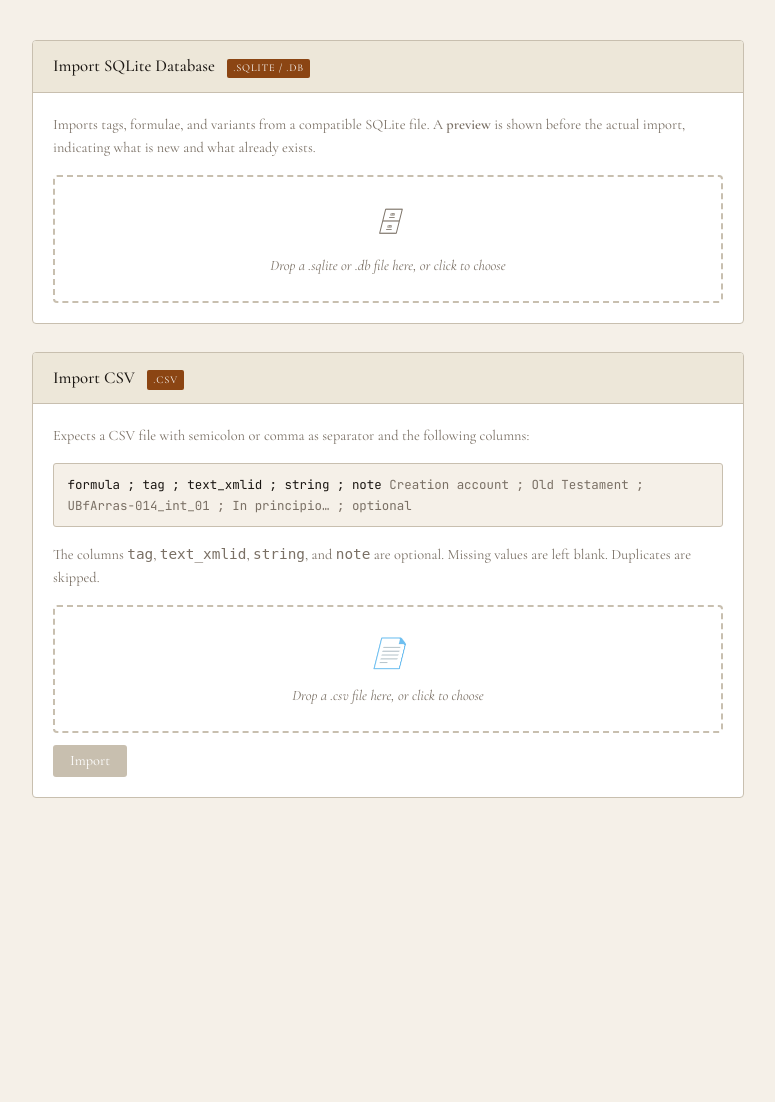
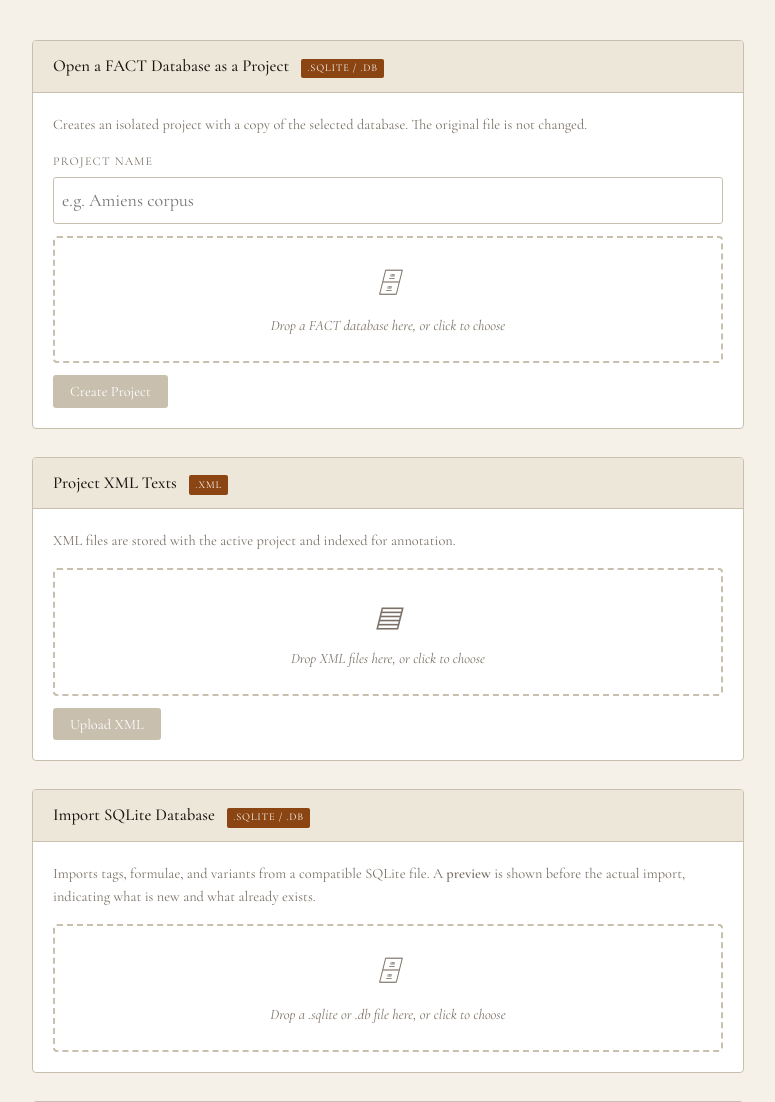
Before and after one commit to SGensicke/FACT, a Flask app: page /import in a window 1280 px wide. Shown: the part 56-1158 px from the top of the page, without its empty margins (252-1027 px from the left). Before the commit the page ends 854 px from the top, so only its background shows below. Run offline with Flask 3, Linux system fonts and the light colour scheme.

Commit message:
New "Project" structure implemented

```diff
--- a/app.py
+++ b/app.py
@@ -1,21 +1,52 @@
-from flask import Flask, request, jsonify, render_template
+from flask import Flask, request, jsonify, render_template, session, has_request_context
 import sqlite3, os, re
 from lxml import etree
+from werkzeug.utils import secure_filename
 
 app = Flask(__name__)
-DB = os.path.join(os.path.dirname(__file__), "variantendb.sqlite")
-XML_DIR = os.path.join(os.path.dirname(__file__), "xml")
+app.secret_key = os.environ.get("FACT_SECRET_KEY", "fact-local-project-session")
+APP_DIR = os.path.dirname(__file__)
+DEFAULT_DB = os.path.join(APP_DIR, "variantendb.sqlite")
+DEFAULT_XML_DIR = os.path.join(APP_DIR, "xml")
+PROJECTS_DIR = os.path.join(APP_DIR, "projects")
+
+def _project_paths(project_id=None):
+    project_id = project_id or (
+        session.get("project_id", "default") if has_request_context() else "default"
+    )
+    if project_id == "default":
+        return DEFAULT_DB, DEFAULT_XML_DIR
+    if not isinstance(project_id, str) or not re.fullmatch(r"[a-z0-9][a-z0-9_-]{0,63}", project_id):
+        raise ValueError("Invalid project id")
+    project_dir = os.path.join(PROJECTS_DIR, project_id)
+    return os.path.join(project_dir, "variantendb.sqlite"), os.path.join(project_dir, "xml")
+
+def get_xml_dir():
+    return _project_paths()[1]
+
+def _project_list():
+    projects = [{"id": "default", "name": "Default"}]
+    if os.path.isdir(PROJECTS_DIR):
+        for project_id in sorted(os.listdir(PROJECTS_DIR)):
+            if not re.fullmatch(r"[a-z0-9][a-z0-9_-]{0,63}", project_id):
+                continue
+            db_path, _ = _project_paths(project_id)
+            if os.path.isfile(db_path):
+                projects.append({"id": project_id, "name": project_id.replace("-", " ").title()})
+    return projects
 
 # ── Database setup ────────────────────────────────────────────────────────────
 
-def get_db():
-    conn = sqlite3.connect(DB)
+def get_db(db_path=None):
+    db_path = db_path or _project_paths()[0]
+    os.makedirs(os.path.dirname(db_path), exist_ok=True)
+    conn = sqlite3.connect(db_path)
     conn.row_factory = sqlite3.Row
     conn.execute("PRAGMA foreign_keys = ON")
     return conn
 
-def init_db():
-    with get_db() as db:
+def init_db(db_path=None):
+    with get_db(db_path) as db:
         db.executescript("""
         CREATE TABLE IF NOT EXISTS tags (
             id    INTEGER PRIMARY KEY AUTOINCREMENT,
@@ -65,10 +96,11 @@ def init_db():
         );
         """)
     # Migrate: add color column to tags if it doesn't exist yet
-    try:
-        db.execute("ALTER TABLE tags ADD COLUMN color TEXT")
-    except Exception:
-        pass  # column already exists
+    with get_db(db_path) as db:
+        try:
+            db.execute("ALTER TABLE tags ADD COLUMN color TEXT")
+        except sqlite3.OperationalError:
+            pass
 
 init_db()
 
@@ -115,7 +147,8 @@ def _compute_string_xml(text_xmlid, offset_start, offset_end):
 
 def build_xml_cache():
     """Reads all XML files and rebuilds xml_cache. Runs on every start."""
-    if not os.path.isdir(XML_DIR):
+    xml_dir = get_xml_dir()
+    if not os.path.isdir(xml_dir):
         return
     entries = []
     with get_db() as db:
@@ -149,11 +182,11 @@ def build_xml_cache():
             pass
 
         pos = 0
-        for fname in sorted(os.listdir(XML_DIR)):
+        for fname in sorted(os.listdir(xml_dir)):
             if not fname.endswith(".xml"):
                 continue
             try:
-                tree = etree.parse(os.path.join(XML_DIR, fname))
+                tree = etree.parse(os.path.join(xml_dir, fname))
                 root = tree.getroot()
                 for el in root.iter():
                     xmlid = el.get("{http://www.w3.org/XML/1998/namespace}id")
@@ -191,13 +224,14 @@ def extract_tags(text_xmlid):
             return row["tag_region"], row["tag_section"]
         tag_region = _region_from_xmlid(text_xmlid, db)
     tag_section = None
-    if os.path.isdir(XML_DIR):
+    xml_dir = get_xml_dir()
+    if os.path.isdir(xml_dir):
         ns = {"xml": "http://www.w3.org/XML/1998/namespace"}
-        for fname in sorted(os.listdir(XML_DIR)):
+        for fname in sorted(os.listdir(xml_dir)):
             if not fname.endswith(".xml"):
                 continue
             try:
-                tree = etree.parse(os.path.join(XML_DIR, fname))
+                tree = etree.parse(os.path.join(xml_dir, fname))
                 elems = tree.getroot().xpath(f'//*[@xml:id="{text_xmlid}"]', namespaces=ns)
                 if elems:
                     tag_section = etree.QName(elems[0].tag).localname
@@ -279,7 +313,122 @@ build_xml_cache()
 
 @app.route("/")
 def index():
-    return render_template("index.html")
+    projects = _project_list()
+    active_project = session.get("project_id", "default")
+    return render_template("index.html", projects=projects, active_project=active_project)
+
+
+@app.route("/api/projects", methods=["POST"])
+def create_project():
+    if request.is_json:
+        name = (request.json or {}).get("name", "").strip()
+        database_file = None
+    else:
+        name = request.form.get("name", "").strip()
+        database_file = request.files.get("database")
+    project_id = re.sub(r"[^a-z0-9_-]+", "-", name.lower()).strip("-_")
+    if not project_id:
+        return jsonify({"error": "Project name must contain letters or numbers"}), 400
+    if len(project_id) > 64:
+        return jsonify({"error": "Project name is too long"}), 400
+    db_path, xml_dir = _project_paths(project_id)
+    if os.path.exists(db_path):
+        return jsonify({"error": "A project with that name already exists"}), 409
+    os.makedirs(xml_dir, exist_ok=True)
+    if database_file and database_file.filename:
+        if not database_file.filename.lower().endswith((".sqlite", ".db")):
+            return jsonify({"error": "Choose a .sqlite or .db FACT database"}), 400
+        import tempfile
+        temp_path = None
+        try:
+            with tempfile.NamedTemporaryFile(dir=os.path.dirname(db_path), suffix=".sqlite", delete=False) as temp:
+                temp_path = temp.name
+            database_file.save(temp_path)
+            source = sqlite3.connect(temp_path)
+            try:
+                integrity = source.execute("PRAGMA quick_check").fetchone()[0]
+                columns = {
+                    table: {row[1] for row in source.execute(f"PRAGMA table_info({table})")}
+                    for table in ("tags", "formulae", "variants")
+                }
+            finally:
+                source.close()
+            required_columns = {
+                "tags": {"id", "name"},
+                "formulae": {"id", "formula"},
+                "variants": {"id", "formula_id", "text_xmlid", "string"},
+            }
+            if integrity != "ok" or any(
+                not required.issubset(columns[table])
+                for table, required in required_columns.items()
+            ):
+                return jsonify({"error": "This is not a compatible FACT database"}), 400
+            os.replace(temp_path, db_path)
+            temp_path = None
+        except sqlite3.DatabaseError:
+            return jsonify({"error": "This is not a readable SQLite database"}), 400
+        finally:
+            if temp_path and os.path.exists(temp_path):
+                os.remove(temp_path)
+    init_db(db_path)
+    session["project_id"] = project_id
+    if database_file and database_file.filename and any(
+        filename.endswith(".xml") for filename in os.listdir(xml_dir)
+    ):
+        build_xml_cache()
+    return jsonify({"ok": True, "project": {"id": project_id, "name": name}}), 201
+
+
+@app.route("/api/projects/activate", methods=["POST"])
+def activate_project():
+    project_id = (request.json or {}).get("id", "")
+    if not isinstance(project_id, str) or not project_id:
+        return jsonify({"error": "Project not found"}), 404
+    try:
+        db_path, xml_dir = _project_paths(project_id)
+    except ValueError:
+        return jsonify({"error": "Project not found"}), 404
+    if project_id != "default" and not os.path.isfile(db_path):
+        return jsonify({"error": "Project not found"}), 404
+    session["project_id"] = project_id
+    if os.path.isdir(xml_dir) and any(name.endswith(".xml") for name in os.listdir(xml_dir)):
+        with get_db() as db:
+            cached_count = db.execute("SELECT COUNT(*) FROM xml_cache").fetchone()[0]
+        if not cached_count:
+            build_xml_cache()
+    return jsonify({"ok": True, "id": project_id})
+
+
+@app.route("/api/projects/xml", methods=["POST"])
+def upload_project_xml():
+    files = request.files.getlist("files")
+    if not files or not any(file.filename for file in files):
+        return jsonify({"error": "Choose one or more XML files"}), 400
+    xml_dir = get_xml_dir()
+    os.makedirs(xml_dir, exist_ok=True)
+    imported, errors = [], []
+    import tempfile
+    for file in files:
+        filename = secure_filename(file.filename or "")
+        if not filename.lower().endswith(".xml"):
+            errors.append(file.filename or "(unnamed file)")
+            continue
+        temp_path = None
+        try:
+            with tempfile.NamedTemporaryFile(dir=xml_dir, suffix=".xml", delete=False) as temp:
+                temp_path = temp.name
+            file.save(temp_path)
+            etree.parse(temp_path)
+            os.replace(temp_path, os.path.join(xml_dir, filename))
+            imported.append(filename)
+        except Exception:
+            errors.append(file.filename or filename)
+        finally:
+            if temp_path and os.path.exists(temp_path):
+                os.remove(temp_path)
+    if imported:
+        build_xml_cache()
+    return jsonify({"ok": bool(imported), "files": imported, "errors": errors}), (200 if imported else 400)
 
 
 # Tags
@@ -649,12 +798,13 @@ def search_texts():
 @app.route("/api/xml_ids", methods=["GET"])
 def get_xml_ids():
     ids = []
-    if os.path.isdir(XML_DIR):
+    xml_dir = get_xml_dir()
+    if os.path.isdir(xml_dir):
         ns = {"xml": "http://www.w3.org/XML/1998/namespace"}
-        for fname in sorted(os.listdir(XML_DIR)):
+        for fname in sorted(os.listdir(xml_dir)):
             if fname.endswith(".xml"):
                 try:
-                    tree = etree.parse(os.path.join(XML_DIR, fname))
+                    tree = etree.parse(os.path.join(xml_dir, fname))
                     found = tree.getroot().xpath('//*/@xml:id', namespaces=ns)
                     ids.extend(found)
                 except Exception:
@@ -824,7 +974,7 @@ def get_xml_element():
             return {"tag": tag, "xmlid": xmlid, "inner": inner_root}
 
         try:
-            tree = etree.parse(os.path.join(XML_DIR, file_name))
+            tree = etree.parse(os.path.join(get_xml_dir(), file_name))
             elems = tree.getroot().xpath(f'//*[@xml:id="{xmlid}"]', namespaces=ns)
             if elems:
                 el = elems[0]
@@ -1350,5 +1500,5 @@ def import_csv():
 
 
 if __name__ == "__main__":
-    os.makedirs(XML_DIR, exist_ok=True)
+    os.makedirs(DEFAULT_XML_DIR, exist_ok=True)
     app.run(debug=True, port=5000)
--- a/templates/import.html
+++ b/templates/import.html
@@ -82,6 +82,50 @@ header h1 { font-size: 1.2rem; font-weight: 500; }
 </header>
 
 <div class="container">
+
+  <!-- Project database -->
+  <div class="import-section">
+    <div class="import-head">
+      <h2>Open a FACT Database as a Project</h2>
+      <span class="badge">.sqlite / .db</span>
+    </div>
+    <div class="import-body">
+      <p>Creates an isolated project with a copy of the selected database. The original file is not changed.</p>
+      <div class="field" style="margin-bottom:.75rem">
+        <label for="project-db-name">Project name</label>
+        <input id="project-db-name" placeholder="e.g. Amiens corpus" style="width:100%;padding:.5rem;border:1px solid var(--border);border-radius:3px;font:inherit">
+      </div>
+      <div class="drop-zone" id="project-db-drop">
+        <span class="dz-icon">🗄</span>
+        Drop a FACT database here, or click to choose
+        <input type="file" id="project-db-file" accept=".sqlite,.db" onchange="projectDatabaseSelected()">
+      </div>
+      <div style="margin-top:.75rem">
+        <button class="btn btn-primary" id="project-db-btn" onclick="createProjectFromDatabase()" disabled>Create Project</button>
+      </div>
+      <div class="result-box" id="project-db-result"></div>
+    </div>
+  </div>
+
+  <!-- XML texts -->
+  <div class="import-section">
+    <div class="import-head">
+      <h2>Project XML Texts</h2>
+      <span class="badge">.xml</span>
+    </div>
+    <div class="import-body">
+      <p>XML files are stored with the active project and indexed for annotation.</p>
+      <div class="drop-zone" id="xml-drop">
+        <span class="dz-icon">▤</span>
+        Drop XML files here, or click to choose
+        <input type="file" id="xml-file" accept=".xml,application/xml,text/xml" multiple onchange="xmlFilesSelected()">
+      </div>
+      <div style="margin-top:.75rem">
+        <button class="btn btn-primary" id="xml-btn" onclick="uploadXmlFiles()" disabled>Upload XML</button>
+      </div>
+      <div class="result-box" id="xml-result"></div>
+    </div>
+  </div>
 
   <!-- SQLite -->
   <div class="import-section">
@@ -225,15 +269,17 @@ function csvFileSelected() {
 }
 
 // ── Drag-over styling ──────────────────────────────────────────────────────
-['sqlite-drop', 'csv-drop'].forEach(id => {
+['project-db-drop', 'xml-drop', 'sqlite-drop', 'csv-drop'].forEach(id => {
   const el = document.getElementById(id);
   el.addEventListener('dragover', e => { e.preventDefault(); el.classList.add('drag-over'); });
   el.addEventListener('dragleave', () => el.classList.remove('drag-over'));
   el.addEventListener('drop', e => {
     e.preventDefault(); el.classList.remove('drag-over');
-    const type = id.startsWith('sqlite') ? 'sqlite' : 'csv';
+    const type = id.startsWith('project-db') ? 'project-db' : id.startsWith('sqlite') ? 'sqlite' : id.startsWith('xml') ? 'xml' : 'csv';
     document.getElementById(type + '-file').files = e.dataTransfer.files;
     if (type === 'sqlite') sqliteFileSelected();
+    else if (type === 'project-db') projectDatabaseSelected();
+    else if (type === 'xml') xmlFilesSelected();
     else csvFileSelected();
   });
 });
@@ -301,5 +347,62 @@ function esc(s) {
   return String(s).replace(/&/g,'&amp;').replace(/</g,'&lt;').replace(/>/g,'&gt;').replace(/"/g,'&quot;');
 }
 </script>
+<script>
+function projectDatabaseSelected() {
+  document.getElementById('project-db-btn').disabled = !document.getElementById('project-db-file').files.length;
+}
+
+async function createProjectFromDatabase() {
+  const name = document.getElementById('project-db-name').value.trim();
+  const input = document.getElementById('project-db-file');
+  if (!name || !input.files.length) return;
+  const formData = new FormData();
+  formData.append('name', name);
+  formData.append('database', input.files[0]);
+  const button = document.getElementById('project-db-btn');
+  button.disabled = true;
+  try {
+    const response = await fetch('/api/projects', {method: 'POST', body: formData});
+    const result = await response.json();
+    if (!response.ok) throw new Error(result.error || 'Could not create project');
+    location.href = '/';
+  } catch (error) {
+    const resultBox = document.getElementById('project-db-result');
+    resultBox.className = 'result-box err';
+    resultBox.textContent = error.message;
+    resultBox.style.display = 'block';
+    button.disabled = false;
+  }
+}
+
+function xmlFilesSelected() {
+  document.getElementById('xml-btn').disabled = !document.getElementById('xml-file').files.length;
+}
+
+async function uploadXmlFiles() {
+  const input = document.getElementById('xml-file');
+  if (!input.files.length) return;
+  const formData = new FormData();
+  for (const file of input.files) formData.append('files', file);
+  const button = document.getElementById('xml-btn');
+  const resultBox = document.getElementById('xml-result');
+  button.disabled = true;
+  button.textContent = 'Uploading…';
+  try {
+    const response = await fetch('/api/projects/xml', {method: 'POST', body: formData});
+    const result = await response.json();
+    resultBox.className = `result-box ${result.ok ? 'ok' : 'err'}`;
+    resultBox.innerHTML = result.ok
+      ? `<strong>${result.files.length} XML file(s) added and indexed.</strong>${result.errors.length ? `<br>Skipped: ${result.errors.map(esc).join(', ')}` : ''}`
+      : `<strong>${esc(result.error || 'No valid XML files were uploaded.')}</strong>`;
+  } catch (error) {
+    resultBox.className = 'result-box err';
+    resultBox.textContent = `Upload failed: ${error.message}`;
+  }
+  resultBox.style.display = 'block';
+  button.disabled = false;
+  button.textContent = 'Upload XML';
+}
+</script>
 </body>
 </html>
```
Also changed, not shown: templates/index.html (+40 -0 lines), README.md.
